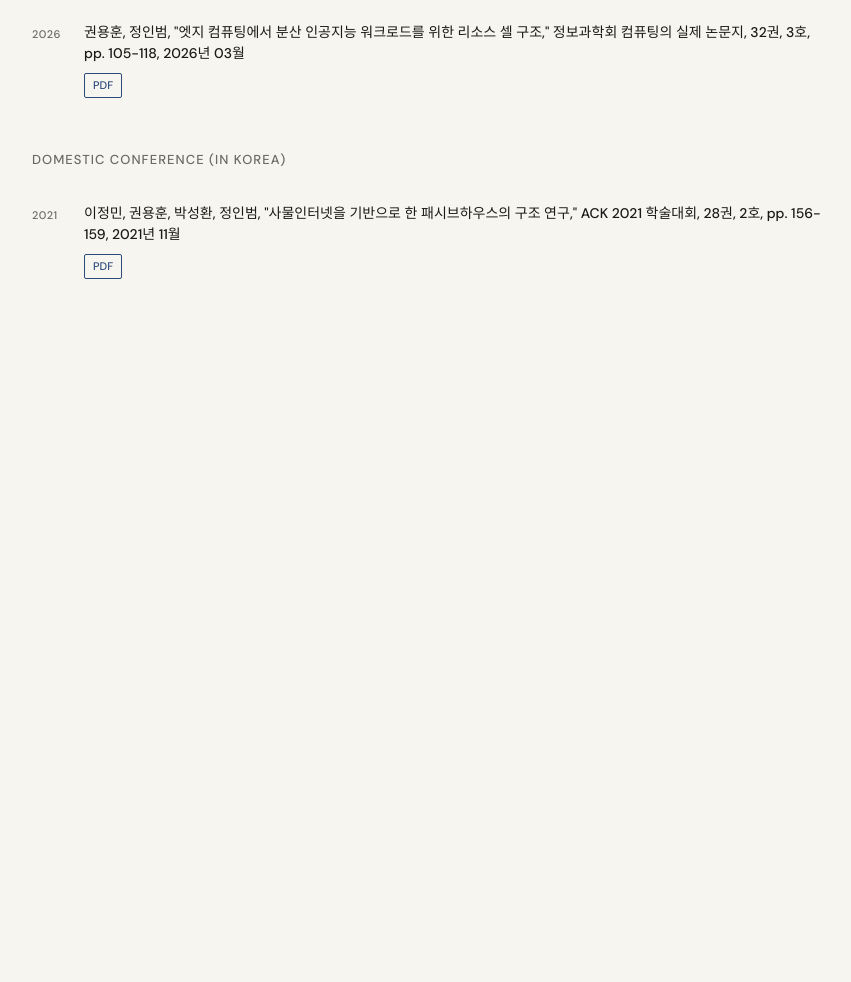
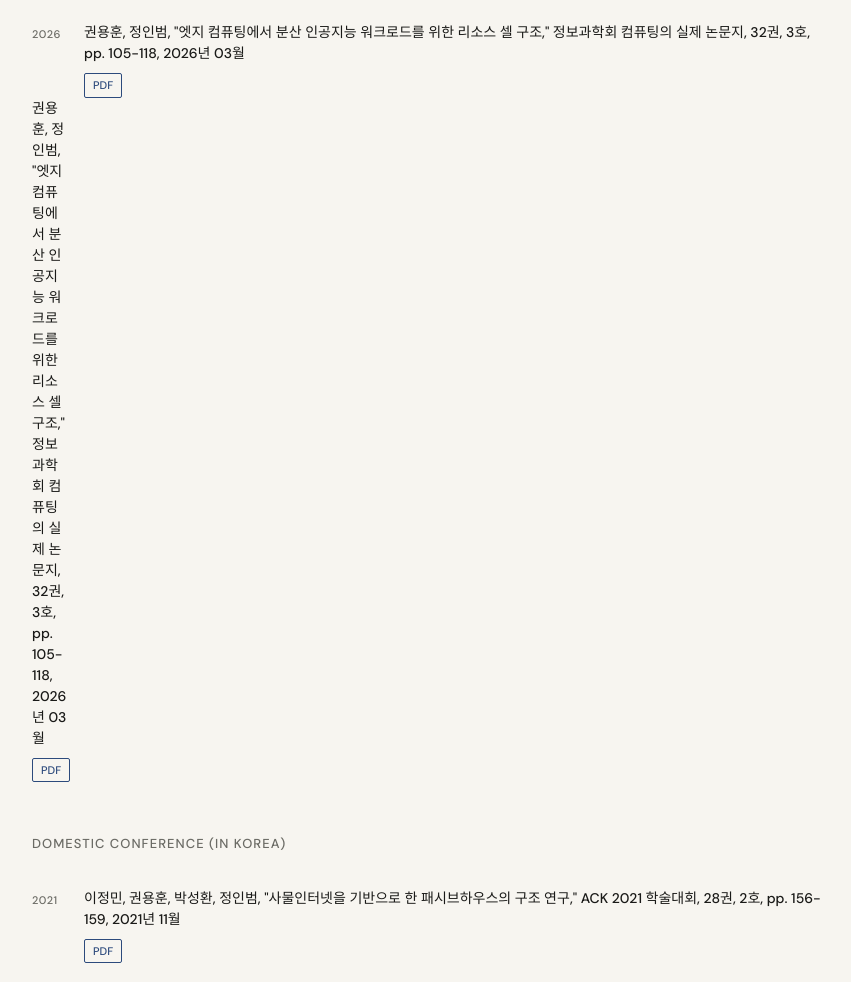
Before and after one commit to Yonghun-Kwon/yonghun-kwon.github.io, a plain HTML site: page index.html in a window 1280 px wide. Shown: the part 1429-2411 px from the top of the page, without its empty margins (210-1061 px from the left). Before the commit the page ends 1879 px from the top, so only its background shows below. Drawn offline with Linux system fonts and the light colour scheme.

Commit message:
update index

```diff
--- a/index.html
+++ b/index.html
@@ -410,6 +410,10 @@
           <div class="pub-title">권용훈, 정인범, "엣지 컴퓨팅에서 분산 인공지능 워크로드를 위한 리소스 셀 구조," 정보과학회 컴퓨팅의 실제 논문지, 32권, 3호, pp. 105-118, 2026년 03월</div>
           <a href="papers/kci2026.pdf" target="_blank" class="pub-link">PDF</a>
         </div>
+        <div>
+          <div class="pub-title">권용훈, 정인범, "엣지 컴퓨팅에서 분산 인공지능 워크로드를 위한 리소스 셀 구조," 정보과학회 컴퓨팅의 실제 논문지, 32권, 3호, pp. 105-118, 2026년 03월</div>
+          <a href="papers/kci2026.pdf" target="_blank" class="pub-link">PDF</a>
+        </div>
       </li>
       </ul>
       <h3 class="pub-category">Domestic Conference (in Korea)</h3>
```
